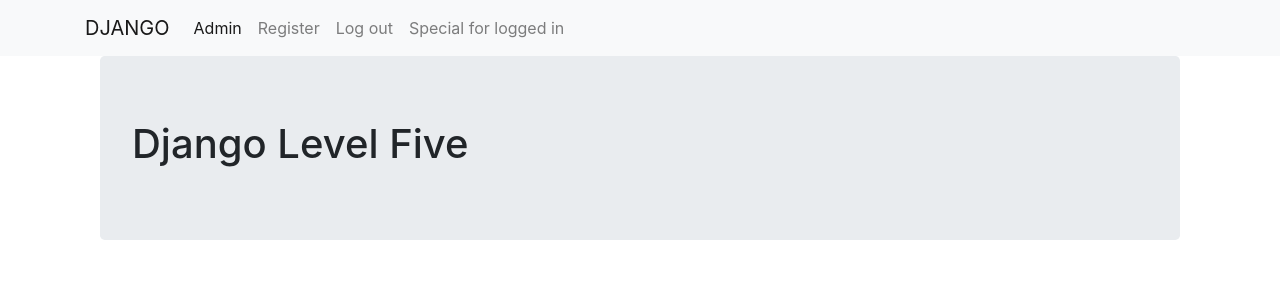
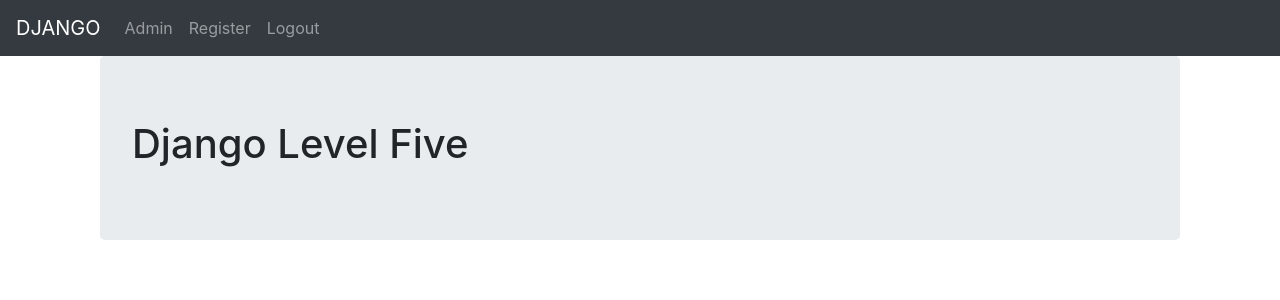
Before and after one commit to tabbycat01/mydjangostuff, a Django app: page / in a window 1280 px wide. Shown: the top 300 px of the page. Run offline with Django 3.2, Linux system fonts and the light colour scheme; a user stored in the database is signed in; some libraries are stand-ins or nearby versions.

Commit message:
changed navbar

```diff
--- a/Django_Level_Five/learning_users/basic_app/templates/basic_app/base.html
+++ b/Django_Level_Five/learning_users/basic_app/templates/basic_app/base.html
@@ -11,35 +11,20 @@
 </head>
 
 <body>
-    <nav class="navbar navbar-expand-lg navbar-light bg-light">
-        <div class='container'>
-            <a class="navbar-brand" href="{% url 'index' %}">DJANGO</a>
-            <button class="navbar-toggler" type="button" data-toggle="collapse" data-target="#navbarSupportedContent"
-                aria-controls="navbarSupportedContent" aria-expanded="false" aria-label="Toggle navigation">
-                <span class="navbar-toggler-icon"></span>
-            </button>
+    <nav class="navbar navbar-expand-lg navbar-dark bg-dark">
+      <div class="navbar-nav">
+        {# Django Home Link / Admin Link / Register Link#}
+        <a class="navbar-brand" href="{% url 'index' %}">DJANGO</a>
+        <a class="nav-item nav-link" href="{% url 'admin:index' %}">Admin</a>
+        <a class="nav-item nav-link" href="{% url 'basic_app:register' %}">Register</a>
 
-            <div class="collapse navbar-collapse" id="navbarSupportedContent">
-                <ul class="navbar-nav mr-auto">
-                    <li class="nav-item active">
-                        <a class="nav-link" href="{% url 'admin:index' %}">Admin <span
-                                class="sr-only">(current)</span></a>
-                    </li>
-                    <li class="nav-item">
-                        <a class="nav-link" href="{% url 'basic_app:register' %}">Register</a>
-                    </li>
-
-                    {% if user.is_authenticated %}
-                        <li><a class='nav-link' href="{% url 'logout' %}">Log out</a></li>
-                        <li><a class='nav-link' href="{% url 'special' %}">Special for logged in</a></li>
-                    {% else %}
-                        <li><a class='nav-link' href="{% url 'basic_app:user_login' %}">Login</a></li>
-                    {% endif %}
-
-                </ul>
-
-            </div>
-        </div>
+        {# Some logic on what to display for last item#}
+        {% if user.is_authenticated %}
+          <a class="nav-link" href="{% url 'logout' %}">Logout</a>
+        {% else %}
+          <a class="nav-link" href="{% url 'basic_app:user_login' %}">Login</a>
+        {% endif %}
+      </div>
     </nav>
     <div class='container'>
     {% block body_block %}
```
